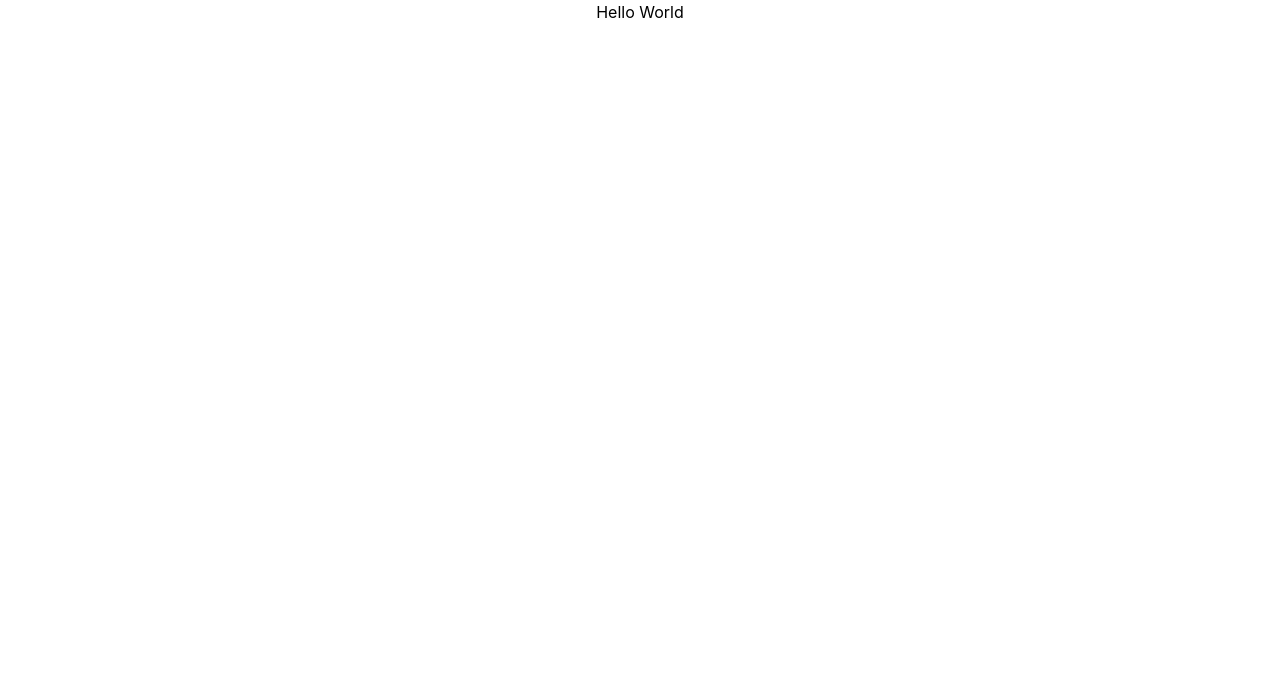
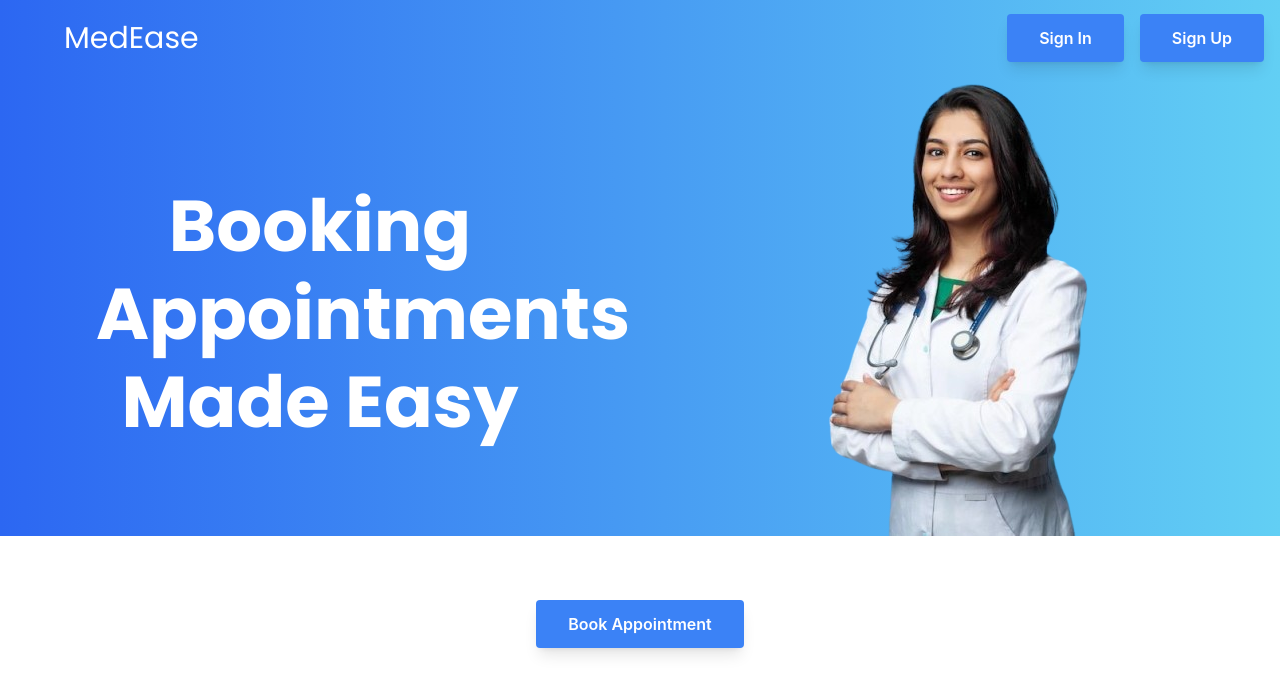
Before and after one commit to shreyas4510/med-ease, a React (Create React App) app in the folder frontend-service/: page / in a window 1280 px wide. Shown: the top 694 px of the page. Built offline with nearby package versions, Linux system fonts and the light colour scheme.

Commit message:
frontend-setup

```diff
--- a/frontend-service/package.json
+++ b/frontend-service/package.json
@@ -3,6 +3,9 @@
   "version": "0.1.0",
   "private": true,
   "dependencies": {
+    "@emotion/react": "^11.13.3",
+    "@emotion/styled": "^11.13.0",
+    "@mui/material": "^6.0.1",
     "@testing-library/jest-dom": "^5.14.1",
     "@testing-library/react": "^13.0.0",
     "@testing-library/user-event": "^13.2.1",
--- a/frontend-service/public/index.html
+++ b/frontend-service/public/index.html
@@ -10,6 +10,7 @@
       content="Web site created using create-react-app"
     />
     <link rel="apple-touch-icon" href="%PUBLIC_URL%/logo192.png" />
+    <link href="https://fonts.googleapis.com/css2?family=Poppins:wght@400;600;700&display=swap" rel="stylesheet">
     <!--
       manifest.json provides metadata used when your web app is installed on a
       user's mobile device or desktop. See https://developers.google.com/web/fundamentals/web-app-manifest/
--- a/frontend-service/src/App.tsx
+++ b/frontend-service/src/App.tsx
@@ -1,6 +1,4 @@
-import React from 'react';
-import logo from './logo.svg';
-import LandingPage from "./Pages/landingPage";
+import LandingPage from "./pages/landingPage";
 import './App.css';
 
 function App() {
--- a/frontend-service/src/Pages/landingPage.tsx
+++ /dev/null
@@ -1,7 +0,0 @@
-function LandingPage() {
-    return (
-        <>Hello World</>
-    )
-}
-
-export default LandingPage;
--- /dev/null
+++ b/frontend-service/src/components/button.tsx
@@ -0,0 +1,32 @@
+import React from 'react';
+
+interface ButtonProps {
+    children: React.ReactNode;
+    onClick?: () => void;
+    className?: string;
+}
+
+const Button: React.FC<ButtonProps> = ({ children, onClick, className }) => {
+    return (
+        <button
+            onClick={onClick}
+            className={`
+                ${ className }
+                px-8 py-3
+                font-semibold
+                rounded
+                shadow-lg
+                transition-transform
+                duration-300
+                hover:shadow-xl
+                hover:translate-y-[-2px]
+                focus:outline-none
+                focus:ring-2
+                focus:ring-blue-300
+            `}>
+            {children}
+        </button>
+    );
+};
+
+export default Button;
--- a/frontend-service/src/index.css
+++ b/frontend-service/src/index.css
@@ -1,7 +1,6 @@
 @tailwind base;
 @tailwind components;
 @tailwind utilities;
-
 
 body {
   margin: 0;
--- a/frontend-service/src/index.tsx
+++ b/frontend-service/src/index.tsx
@@ -8,9 +8,7 @@ const root = ReactDOM.createRoot(
   document.getElementById('root') as HTMLElement
 );
 root.render(
-  <React.StrictMode>
     <App />
-  </React.StrictMode>
 );
 
 // If you want to start measuring performance in your app, pass a function
--- /dev/null
+++ b/frontend-service/src/pages/landingPage.tsx
@@ -0,0 +1,29 @@
+import Button from "../components/button";
+import Doctor from "../assets/images/doctor.png";
+
+function LandingPage() {
+  return (
+    <>
+      <div className="grid grid-cols-2 bg-custom-gradient">
+        <div className="px-16 my-5 text-start font-poppins text-3xl text-white">MedEase</div>
+        <div className="flex items-center justify-end w-full">
+          <Button className="text-white bg-blue-500" onClick={() => { }}>Sign In</Button>
+          <Button className="mx-4 text-white bg-blue-500">Sign Up</Button>
+        </div>
+      </div>
+      <div className="grid grid-cols-2 bg-custom-gradient">
+        <div className="flex flex-col justify-center items-center">
+          <h1 className="font-bold text-4xl md:text-7xl mt-4 max-w-md mx-auto text-white font-poppins">Booking</h1>
+          <h1 className="font-bold text-4xl md:text-7xl mt-4 max-w-md mx-auto text-white font-poppins">Appointments</h1>
+          <h1 className="font-bold text-4xl md:text-7xl mt-4 max-w-md mx-auto text-white font-poppins">Made Easy</h1>
+        </div>
+        <div className="flex justify-center">
+          <img src={Doctor} />
+        </div>
+      </div>
+      <Button className="mt-16 text-white bg-blue-500">Book Appointment</Button>
+    </>
+  )
+}
+
+export default LandingPage;
--- a/frontend-service/tailwind.config.js
+++ b/frontend-service/tailwind.config.js
@@ -1,7 +1,20 @@
+/** @type {import('tailwindcss').Config} */
 module.exports = {
-  content: ["./src/**/*.{html,js}"],
+  content: [
+    "./src/**/*.{js,jsx,ts,tsx}",
+  ],
   theme: {
-    extend: {},
+    extend: {
+      fontFamily: {
+        poppins: ['Poppins', 'sans-serif'],
+      },
+      textAlign: {
+        start: 'start',
+      },
+      backgroundImage: {
+        'custom-gradient': 'linear-gradient(to right, #2c67f2, #62cff4)'
+      }
+    },
   },
   plugins: [],
 }
```
Also changed, not shown: frontend-service/src/assets/images/doctor.png (added), 1 other file (tests, documents, lock files or other folders).
